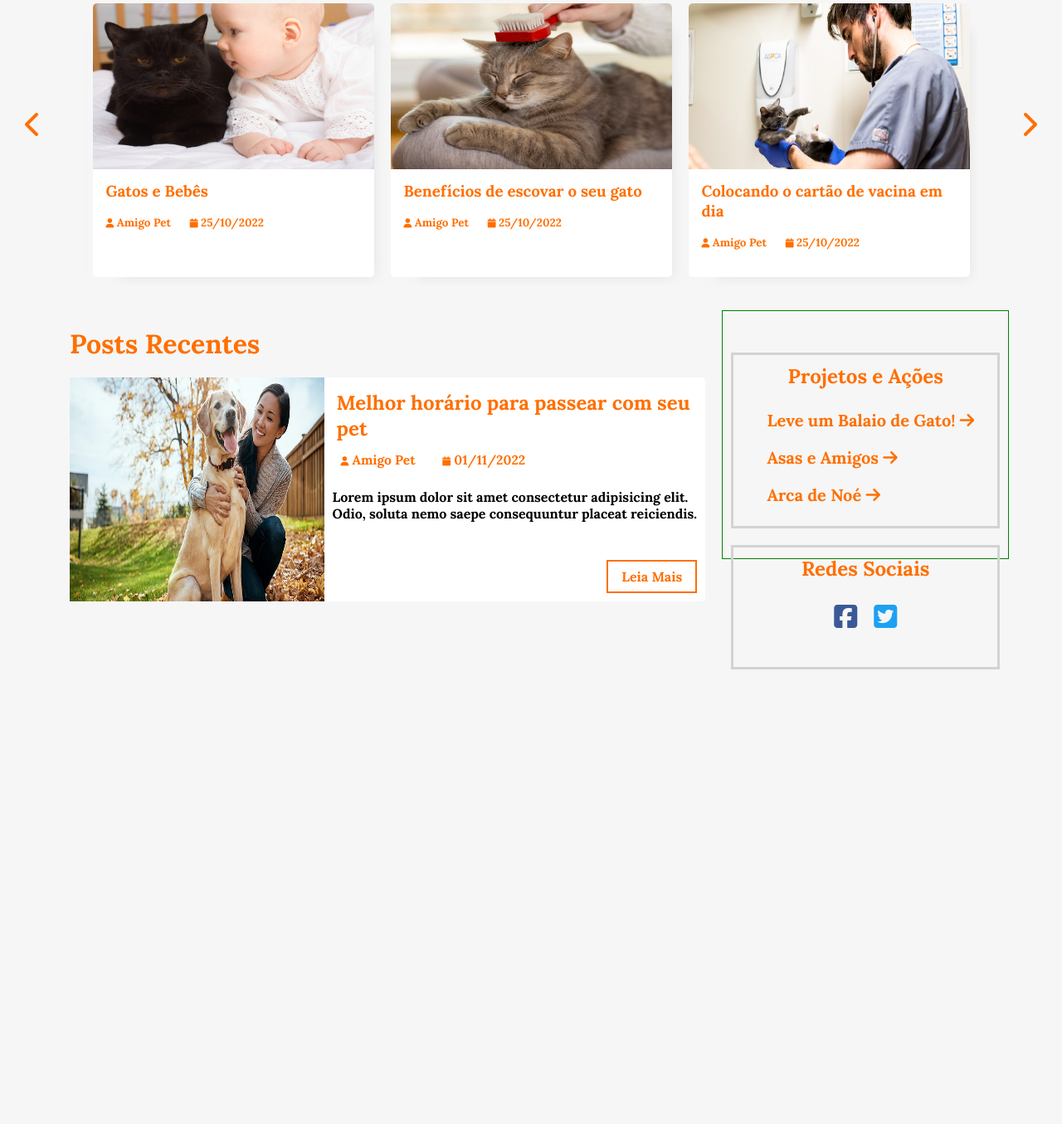
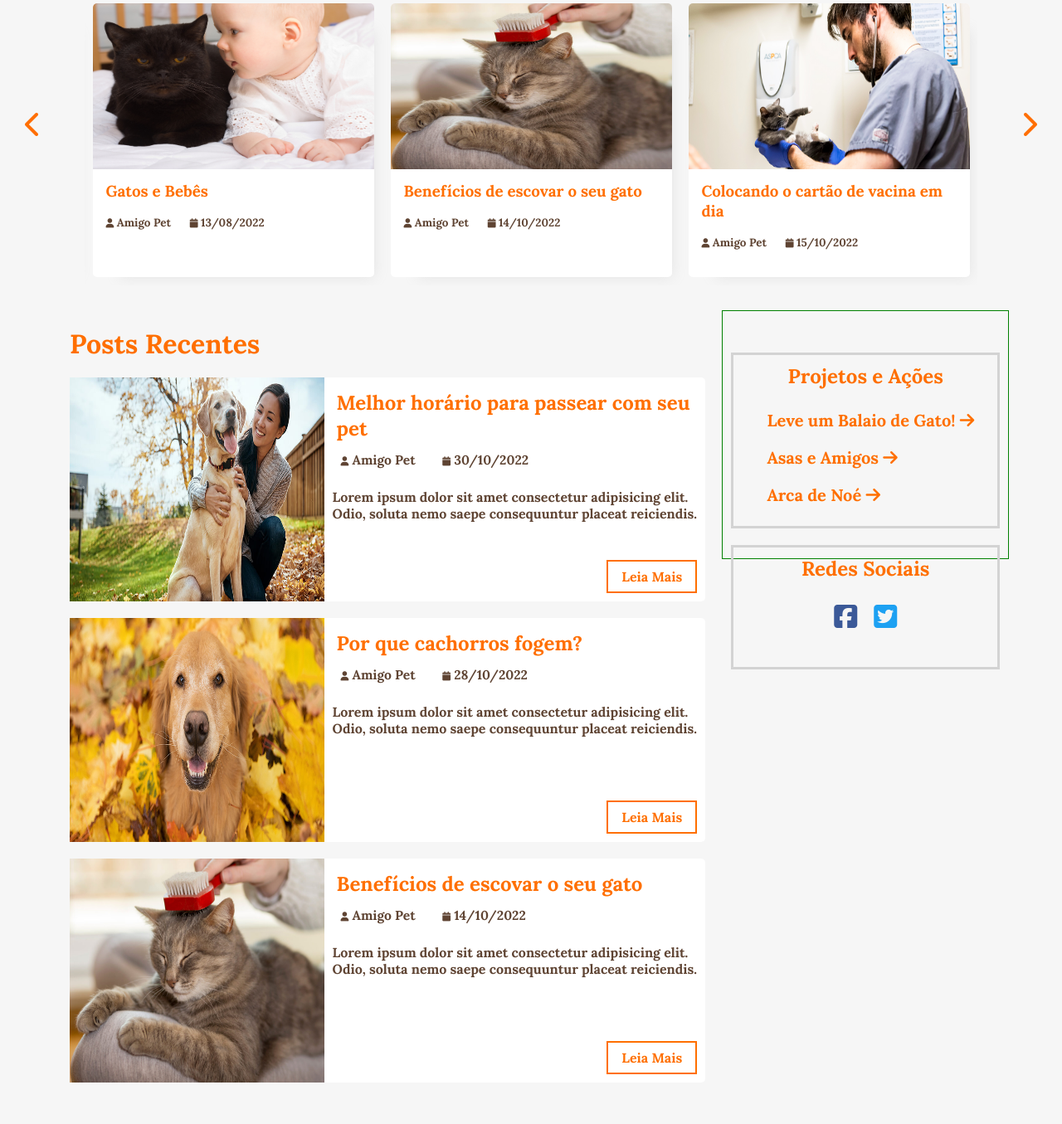
Before and after one commit to ICEI-PUC-Minas-PMV-ADS/pmv-ads-2022-2-e1-proj-web-t8-portal-pets, a PHP site: page / in a window 1280 px wide. Shown: the part 173-1528 px from the top of the page at 83% size. Before the commit the page ends 980 px from the top, so only its background shows below. Run offline with PHP 8.4, Linux system fonts and the light colour scheme; some libraries are stand-ins or nearby versions; some web fonts are replaced.

Commit message:
ajustando cor dos textos e acrescentando postagens recentes

```diff
--- a/src/css/style.css
+++ b/src/css/style.css
@@ -155,7 +155,7 @@ header .menu-toggle {
     padding: 10px 0px;
     font-size: .7em;
     font-weight: bold;
-    color: #ff6f00;
+    color: #5f4433;
     margin: 5px;
 }
 
@@ -199,7 +199,7 @@ header .menu-toggle {
     padding: 10px 10px;
     font-size: .7em;
     font-weight: bold;
-    color: #ff6f00;
+    color: #5f4433;
 }
 
 .content .main-content .post .post-preview span{
@@ -209,7 +209,7 @@ header .menu-toggle {
 
 .content .main-content .post .post-preview p{
     font-weight: bold;
-    /* color: #ff5500; */
+    color: #5f4433;
 }
 
 .content .main-content .post .read-more {
--- a/src/home.html
+++ b/src/home.html
@@ -55,7 +55,7 @@
                         <h3><a href="single.html">Gatos e Bebês</a></h3>
                         <i class="fas fa-user"><span> Amigo Pet</span></i>
                         &nbsp;
-                        <i class="far fa-calendar"><span> 25/10/2022</span></i>
+                        <i class="far fa-calendar"><span> 13/08/2022</span></i>
                     </div>
                 </div>
 
@@ -65,7 +65,7 @@
                         <h3><a href="single.html">Benefícios de escovar o seu gato</a></h3>
                         <i class="far fa-user"><span> Amigo Pet</span></i>
                         &nbsp;
-                        <i class="far fa-calendar"><span> 25/10/2022</span></i>
+                        <i class="far fa-calendar"><span> 14/10/2022</span></i>
                     </div>
                 </div>
 
@@ -75,7 +75,7 @@
                         <h3><a href="single.html">Colocando o cartão de vacina em dia</a></h3>
                         <i class="far fa-user"><span> Amigo Pet</span></i>
                         &nbsp;
-                        <i class="far fa-calendar"><span> 25/10/2022</span></i>
+                        <i class="far fa-calendar"><span> 15/10/2022</span></i>
                     </div>
                 </div>
 
@@ -85,7 +85,7 @@
                         <h3><a href="single.html">Melhor horário para passear com seu pet</a></h3>
                         <i class="far fa-user"><span> Amigo Pet</span></i>
                         &nbsp;
-                        <i class="far fa-calendar"><span> 25/10/2022</span></i>
+                        <i class="far fa-calendar"><span> 08/08/2022</span></i>
                     </div>
                 </div>
 
@@ -95,7 +95,7 @@
                         <h3><a href="single.html">Por que cachorros fogem?</a></h3>
                         <i class="far fa-user"><span> Amigo Pet</span></i>
                         &nbsp;
-                        <i class="far fa-calendar"><span> 25/10/2022</span></i>
+                        <i class="far fa-calendar"><span> 06/09/2022</span></i>
                     </div>
                 </div>
 
@@ -105,7 +105,7 @@
                         <h3><a href="single.html">Cuidados básicos para o seu cachorro</a></h3>
                         <i class="far fa-user"><span> Amigo Pet</span></i>
                         &nbsp;
-                        <i class="far fa-calendar"><span> 25/10/2022</span></i>
+                        <i class="far fa-calendar"><span> 01/10/2022</span></i>
                     </div>
                 </div>
             </div>
@@ -125,7 +125,35 @@
                         <h2><a href="single.html">Melhor horário para passear com seu pet</a></h2>
                         <i class="fas fa-user"><span> Amigo Pet</span></i>
                         &nbsp;
-                        <i class="far fa-calendar"><span> 01/11/2022</span></i>
+                        <i class="far fa-calendar"><span> 30/10/2022</span></i>
+                        <p class="preview-text">
+                            Lorem ipsum dolor sit amet consectetur adipisicing elit.
+                            Odio, soluta nemo saepe consequuntur placeat reiciendis.
+                        </p>
+                        <a href="single.html" class="btn read-more">Leia Mais</a>
+                    </div>
+                </div>
+                <div class="post">
+                    <img src="img/dog-2.png" alt="" class="post-image">
+                    <div class="post-preview">
+                        <h2><a href="single.html">Por que cachorros fogem?</a></h2>
+                        <i class="fas fa-user"><span> Amigo Pet</span></i>
+                        &nbsp;
+                        <i class="far fa-calendar"><span> 28/10/2022</span></i>
+                        <p class="preview-text">
+                            Lorem ipsum dolor sit amet consectetur adipisicing elit.
+                            Odio, soluta nemo saepe consequuntur placeat reiciendis.
+                        </p>
+                        <a href="single.html" class="btn read-more">Leia Mais</a>
+                    </div>
+                </div>
+                <div class="post">
+                    <img src="img/cat-2.png" alt="" class="post-image">
+                    <div class="post-preview">
+                        <h2><a href="single.html">Benefícios de escovar o seu gato</a></h2>
+                        <i class="fas fa-user"><span> Amigo Pet</span></i>
+                        &nbsp;
+                        <i class="far fa-calendar"><span> 14/10/2022</span></i>
                         <p class="preview-text">
                             Lorem ipsum dolor sit amet consectetur adipisicing elit.
                             Odio, soluta nemo saepe consequuntur placeat reiciendis.
```
